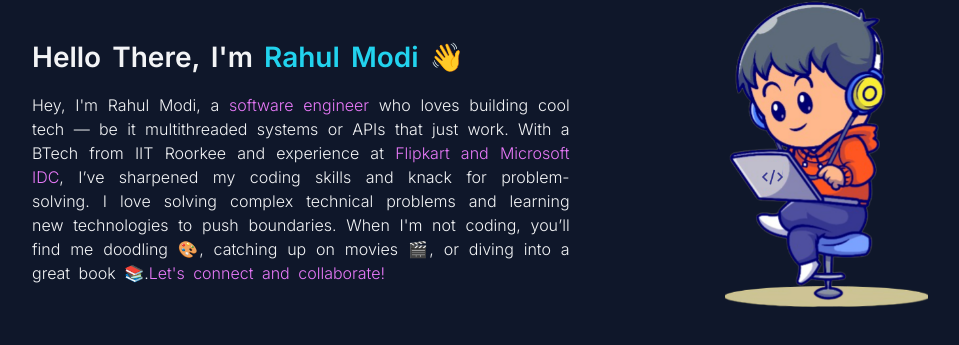
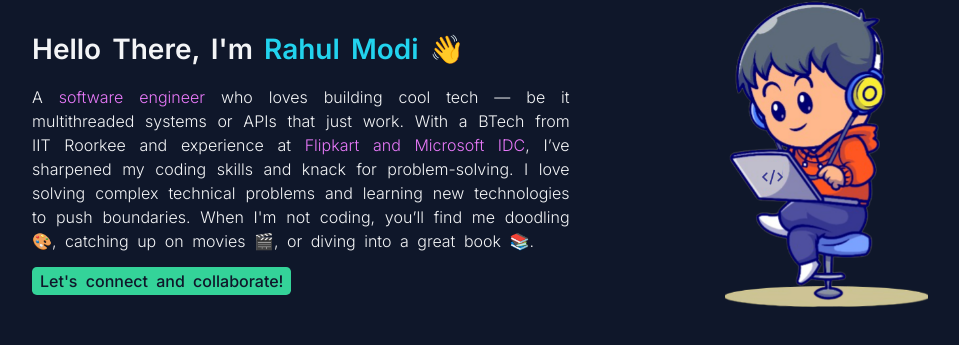
Before and after one commit to RahulModi1310/RahulSpace-Portfolio, a React (Vite) app: page / in a window 1280 px wide. Shown: the part 252-597 px from the top of the page, without its empty margins (160-1119 px from the left). Built offline with nearby package versions, Linux system fonts and the light colour scheme.

Commit message:
About me v2.0 (#4)
* About Me Updated

* About me Updated

About me text corrected and Lets connect button added

```diff
--- a/src/Components/IntroSection/IntroSection.jsx
+++ b/src/Components/IntroSection/IntroSection.jsx
@@ -18,6 +18,9 @@ const IntroSection = () => {
             Hello There, I'm <span>Rahul Modi 👋</span>
           </h1>
           <p className={styles.intro_content}>{intro_content}</p>
+          <p className={styles.intro_content}>
+            <a href="https://www.linkedin.com/in/rahulketanmodi/" className={styles.lets_connect_url}>Let's connect and collaborate!</a>
+          </p>
         </div>
 
         {/* right Intro Block */}
@@ -33,13 +36,12 @@ export default IntroSection;
 
 var intro_content = (
   <>
-    Hey, I'm Rahul Modi, a <span>software engineer</span> who loves building cool tech — be it
+    A <span>software engineer</span> who loves building cool tech — be it
     multithreaded systems or APIs that just work. With a BTech from IIT Roorkee
     and experience at <span>Flipkart and Microsoft IDC</span>, I’ve sharpened my coding
     skills and knack for problem-solving. I love solving complex technical problems
     and learning new technologies to push boundaries. When I'm not coding, you’ll
     find me doodling 🎨, catching up on movies 🎬, or diving into a great book 📚.
-    <span><a href="https://www.linkedin.com/in/rahulketanmodi/">Let's connect and collaborate!</a></span>
   </>
 );
 
--- a/src/Components/IntroSection/IntroSection.module.css
+++ b/src/Components/IntroSection/IntroSection.module.css
@@ -33,10 +33,21 @@
   line-height: 1.5rem;
   font-weight: 300;
   text-align: justify;
+  margin-top: 1rem;
 }
 
 .intro_content > span {
   color: var(--secondary-color-pink);
+}
+
+.lets_connect_url{
+  min-width: 2rem;
+  text-align: center;
+  background-color: var(--secondary-color-green);
+  color: var(--primary-color);
+  padding: 0.25rem 0.5rem;
+  border-radius: 0.3rem;
+  font-weight: 500;
 }
 
 .intro_social_media {
```
